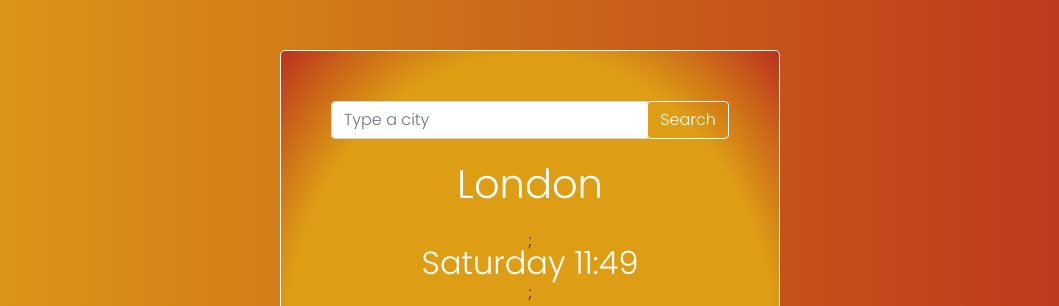
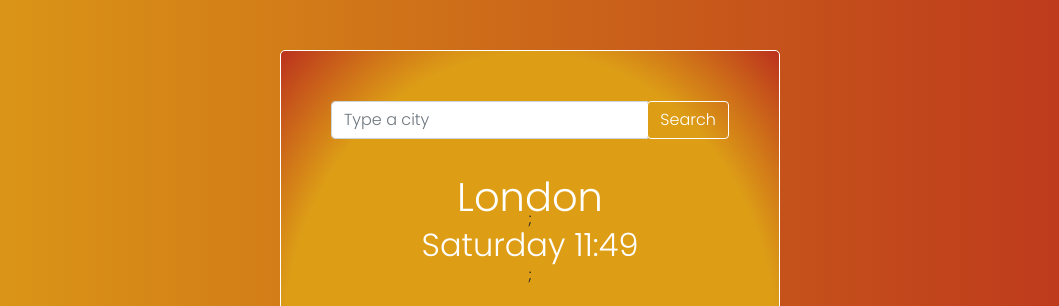
Before and after one commit to shaki-0/weather-react, a React app: page / in a window 1280 px wide. Shown: the top 306 px of the page, without its empty margins (110-1169 px from the left). Built offline with nearby package versions, Linux system fonts and the light colour scheme.

Commit message:
Removing space between h1 and h2
1. Noticed the spacing between the Cities component and Timestamp component was too wide.
2. For the Cities component, in the h1 I set the margin to 0
3, I used Bootstrap utility classes to add a margin top between the h1 and the search bar.
4. I removed the margin that was placed for the h2 in the Timestamp component.

```diff
--- a/src/Cities.css
+++ b/src/Cities.css
@@ -1,6 +1,6 @@
 .Cities h1 {
   color: #ffffff;
-  margin: 35px;
+  margin: 0;
   line-height: 20px;
   font-weight: 500;
 }
--- a/src/Cities.js
+++ b/src/Cities.js
@@ -5,7 +5,7 @@ import "./styles.css";
 export default function Cities() {
   return (
     <div className="Cities">
-      <h1> London </h1>;
+      <h1 className="mt-5"> London </h1>;
     </div>
   );
 }
--- a/src/Timestamp.css
+++ b/src/Timestamp.css
@@ -1,6 +1,5 @@
 .Timestamp h2 {
   color: #ffffff;
-  font-family: "Poppins", sans-serif;
   font-weight: lighter;
   line-height: 20px;
 }
--- a/src/Timestamp.js
+++ b/src/Timestamp.js
@@ -4,7 +4,7 @@ import "./Timestamp.css";
 export default function Timestamp() {
   return (
     <div className="Timestamp">
-      <h2> Saturday 11:49 </h2>;
+      <h2 class="d-flex mt-1 justify-content-center"> Saturday 11:49 </h2>;
     </div>
   );
 }
--- a/src/styles.css
+++ b/src/styles.css
@@ -1,6 +1,6 @@
 body {
+  font-family: "Poppins", sans-serif;
   text-align: center;
-  font-family: "Poppins", sans-serif;
   background: linear-gradient(
     90deg,
     rgb(221, 158, 22) 0%,
```
